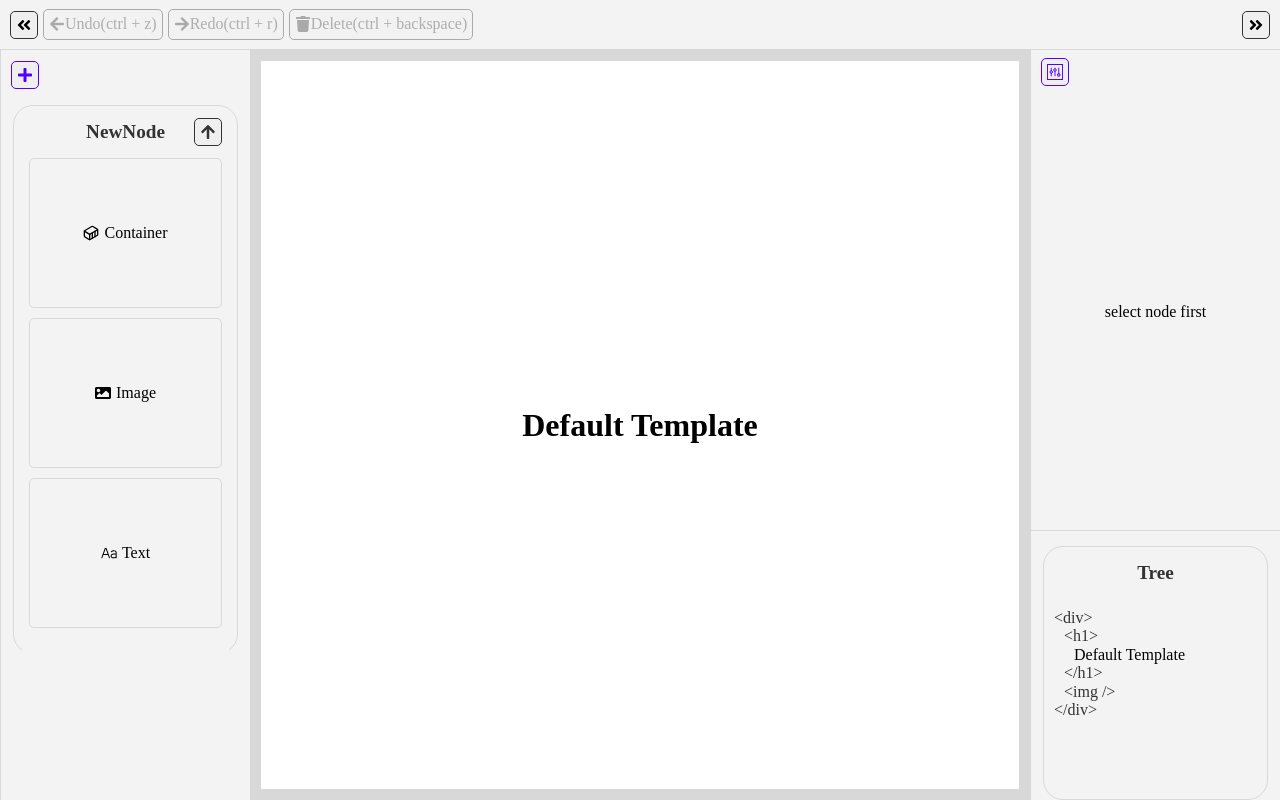
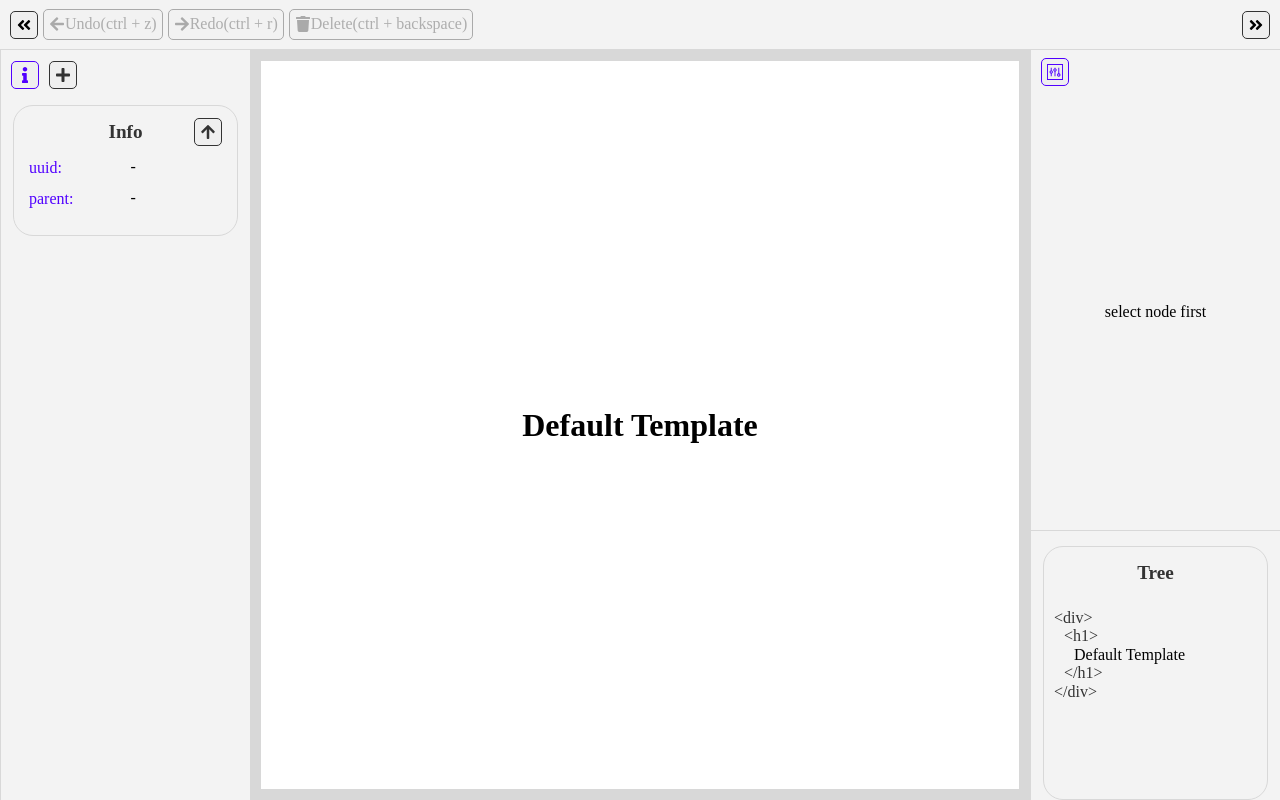
Before and after one commit to jasonlinkai/web-editor, a React (Create React App) app: page / in a window 1280 px wide. Both pictures are taken after a click on the button 25 px from the left and 75 px from the top of the page. Built offline with nearby package versions, Linux system fonts and the light colour scheme.

Commit message:
fix: img can't drag bug

```diff
--- a/src/WebEditor/LeftDrawer/index.tsx
+++ b/src/WebEditor/LeftDrawer/index.tsx
@@ -5,15 +5,20 @@ import { useStores } from "../../mobx/useMobxStateTreeStores";
 import NewNodePanel from "../components/panels/NewNodePanel";
 import { actionBarHeight } from "../ActionBar";
 import { astTagTreePanelHeight } from "../components/panels/AstTagTreePanel";
-import ActionButton   from "../components/ActionButton";
-import { FaPlus } from "react-icons/fa";
+import ActionButton from "../components/ActionButton";
+import { FaInfo, FaPlus } from "react-icons/fa";
 import { useState } from "react";
+import InfoPanel from "../components/panels/InfoPanel";
 
 enum TabTypes {
+  INFO = "INFO",
   ADD_CHILDREN = "ADD_CHILDREN",
-  EDIT_STYLE = "EDIT_STYLE",
 }
 const tabs = [
+  {
+    type: TabTypes.INFO,
+    IconComponent: FaInfo,
+  },
   {
     type: TabTypes.ADD_CHILDREN,
     IconComponent: FaPlus,
@@ -53,6 +58,7 @@ const LeftDrawer: React.FC = observer(() => {
           height: window.innerHeight - actionBarHeight - astTagTreePanelHeight,
         }}
       >
+        {tabType === TabTypes.INFO && <InfoPanel />}
         {tabType === TabTypes.ADD_CHILDREN && (
           <>
             <NewNodePanel />
--- a/src/WebEditor/Renderer/components/RenderNode/index.tsx
+++ b/src/WebEditor/Renderer/components/RenderNode/index.tsx
@@ -4,6 +4,7 @@ import React, { SyntheticEvent } from "react";
 import { observer } from "mobx-react-lite";
 import { AstNodeModelType } from "../../../../mobx/AstNodeModel";
 import { useStores } from "../../../../mobx/useMobxStateTreeStores";
+import { SelfClosingNodeType } from "../../../types";
 
 interface RenderNodeProps {
   ast: AstNodeModelType | undefined;
@@ -43,6 +44,9 @@ const RenderNode: React.FC<RenderNodeProps> = observer(({ ast, ...p }) => {
     handleOnClick(e, node);
   };
   if (draggable) {
+    editorEventListeners.onDrag = (e) => {
+      console.log(e);
+    }
     editorEventListeners.onDragStart = (e: React.DragEvent) => {
       handleOnDragStart(e, node);
     };
@@ -72,18 +76,22 @@ const RenderNode: React.FC<RenderNodeProps> = observer(({ ast, ...p }) => {
   } else if (node.isTextNode) {
     renderChildren = node.content;
   } else if (node.isSelfClosingNode) {
-    renderChildren = null;
+    renderChildren = undefined;
   }
-
+  const attribute: Record<string,any> = {};
+  if (type === SelfClosingNodeType.img) {
+    attribute.alt = "default-alt";
+  }
   return React.createElement(
     type,
     {
       ...props,
       ...editorEventListeners,
+      ...attribute,
       draggable,
       style: {
         ...props.style,
-        cursor: dropable ? 'pointer' : undefined,
+        cursor: isSelectedNode ? 'grab' : 'pointer',
       },
       className: clsx([
         props.className,
--- a/src/WebEditor/Renderer/index.tsx
+++ b/src/WebEditor/Renderer/index.tsx
@@ -24,12 +24,13 @@ const Renderer: React.FC = observer(() => {
     node: AstNodeModelType
   ) => void = useCallback(
     (ev, node) => {
+      ev.stopPropagation();
       ev.dataTransfer.effectAllowed = "move";
       ev.dataTransfer.setData(
         "application/json",
         JSON.stringify({
           type: "move node",
-          data: null,
+          data: "",
         })
       );
       setDragingAstNode(node);
--- /dev/null
+++ b/src/WebEditor/components/panels/InfoPanel.tsx
@@ -0,0 +1,45 @@
+import styles from "./Panel.module.scss";
+import { observer } from "mobx-react-lite";
+import InfoField from "../InfoField";
+import { useStores } from "../../../mobx/useMobxStateTreeStores";
+import { useState } from "react";
+import clsx from "clsx";
+import ActionButton from "../ActionButton";
+import { FaArrowUp, FaArrowDown } from "react-icons/fa";
+
+const InfoPanel = observer(() => {
+  const { editor } = useStores();
+  const [isOpen, setIsOpen] = useState(true);
+  const node = editor.selectedAstNode;
+  return (
+    <div className={styles.panel}>
+      <div className={styles.panelHeader}>
+        <div className={styles.panelTitle}>Info</div>
+        <ActionButton
+          className={styles.panelHeaderToggleButton}
+          IconComponent={isOpen ? FaArrowUp : FaArrowDown}
+          onClick={() => {
+            setIsOpen(!isOpen);
+          }}
+        ></ActionButton>
+      </div>
+      <div
+        className={clsx([
+          styles.panelArea,
+          {
+            [styles.panelAreaClose]: !isOpen,
+          },
+        ])}
+      >
+        <div className={styles.panelItem}>
+          <div className={styles.panelItemColumnArea}>
+            <InfoField label="uuid:" value={node?.uuid || ""} />
+            <InfoField label="parent:" value={node?.parent?.uuid || ""} />
+          </div>
+        </div>
+      </div>
+    </div>
+  );
+});
+
+export default InfoPanel;
--- a/src/WebEditor/templates.ts
+++ b/src/WebEditor/templates.ts
@@ -1,5 +1,5 @@
-import { ContainerNodeType, SelfClosingNodeType, TextNodeType } from "./types";
-import { EventNames } from "./event";
+import { ContainerNodeType, TextNodeType } from "./types";
+
 export const templateDefault = {
   uuid: "5c5094a8-96a0-4467-aea4-5dec09b80582",
   parent: undefined,
@@ -35,74 +35,5 @@ export const templateDefault = {
       children: [],
       content: 'Default Template',
     },
-    {
-      uuid: "a6ccca86-655b-4907-98f9-9aeee1b51f9f",
-      parent: "5c5094a8-96a0-4467-aea4-5dec09b80582",
-      type: SelfClosingNodeType.img,
-      props: {
-        className: "",
-        style: {
-          color: "black",
-        },
-      },
-      events: {},
-      children: [],
-    },
   ],
 };
-
-export const template1 = {
-  uuid: "5c5094a8-96a0-4467-aea4-5dec09b80582",
-  parent: undefined,
-  type: ContainerNodeType.div,
-  props: {
-    className: "container",
-    style: {
-      width: "100%",
-      height: "100%",
-      backgroundColor: "yellow",
-    },
-  },
-  events: {
-    onClick: {
-      type: EventNames.NAVIGATE,
-      payload: { path: "/about!" },
-    },
-  },
-  children: [
-    {
-      uuid: "561773be-c7c9-4458-9cfb-c3db5972e5e9",
-      parent: "5c5094a8-96a0-4467-aea4-5dec09b80582",
-      type: ContainerNodeType.div,
-      props: {
-        className: "",
-        style: {
-          width: "300px",
-          height: "300px",
-          backgroundColor: "blue",
-        },
-      },
-      events: {},
-      children: [],
-    },
-    {
-      uuid: "a6ccca86-655b-4907-98f9-9aeee1b51f9f",
-      parent: "5c5094a8-96a0-4467-aea4-5dec09b80582",
-      type: TextNodeType.button,
-      props: {
-        style: {
-          color: "blue",
-          width: "100px",
-        },
-      },
-      events: {
-        onClick: {
-          type: EventNames.NAVIGATE,
-          payload: { path: "/test!" },
-        },
-      },
-      children: [],
-      content: 'test',
-    },
-  ],
-};
--- a/src/mobx/EditorModel.ts
+++ b/src/mobx/EditorModel.ts
@@ -87,7 +87,7 @@ export const EditorModel = t
           style: {
             width: '100px',
             height: '100px',
-            backgroundColor: 'blue',
+            backgroundColor: getRandomColor(),
           }
         }
       });
```
